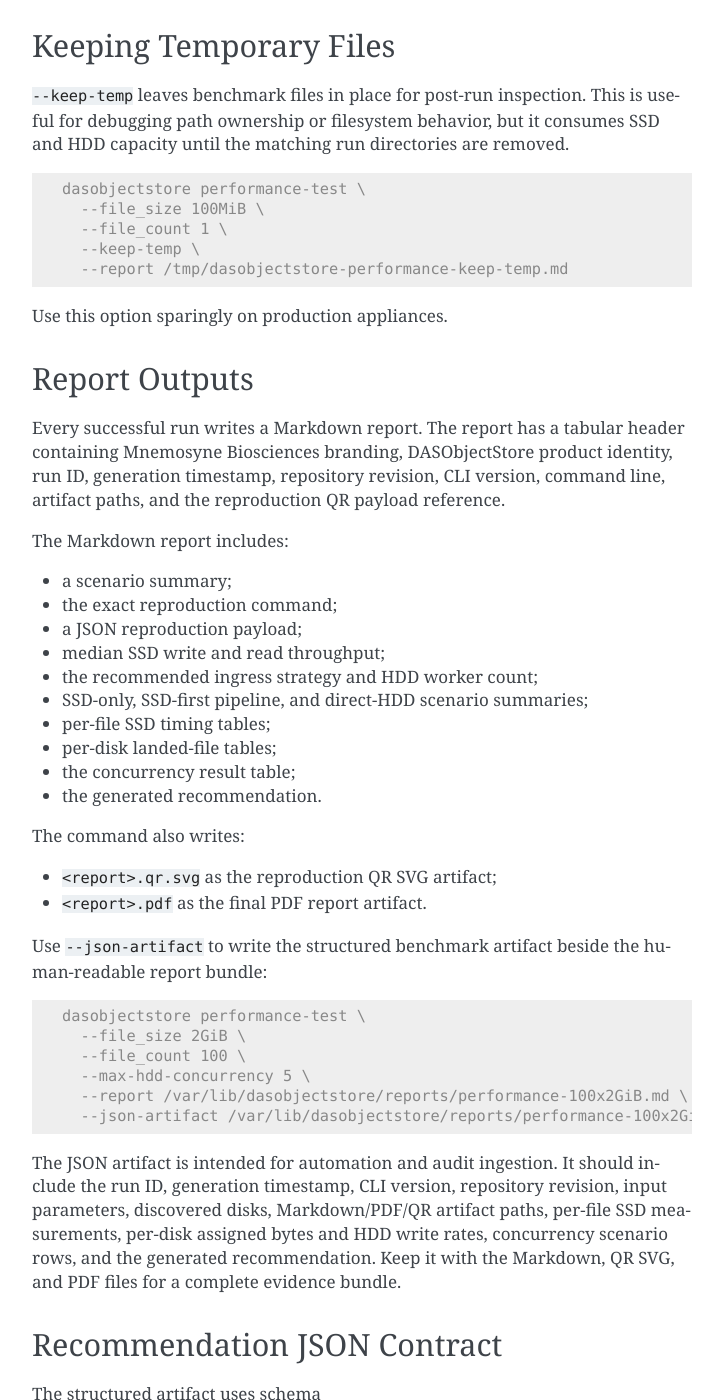
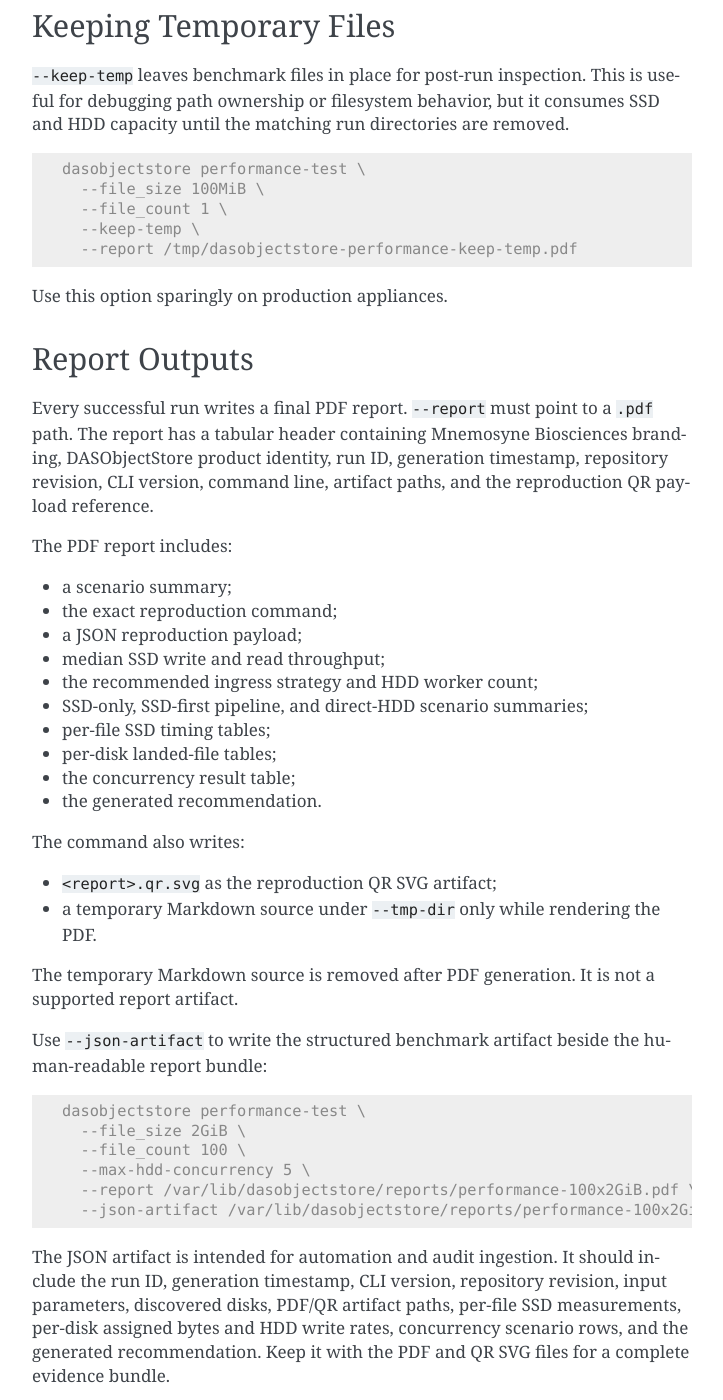
Before and after one commit to sagrudd/DASObjectStore, a Sphinx documentation site: the page built from docs/user/performance-test.rst, in a window 1280 px wide and 1400 px high, scrolled down 3682 px. Shown: the whole window, without its empty margins (388-1111 px from the left). Built offline with Sphinx 7.4.7, drawn with Linux system fonts in a browser that asks for light colours; some of the changed text lies outside the part shown.

Commit message:
Make performance reports PDF only

```diff
--- a/Cargo.toml
+++ b/Cargo.toml
@@ -15,7 +15,7 @@
 resolver = "2"
 
 [workspace.package]
-version = "0.4.1"
+version = "0.4.2"
 edition = "2021"
 license = "MPL-2.0"
 repository = "https://github.com/sagrudd/DASObjectStore"
--- a/docs/user/examples/performance-recommendation.v1.json
+++ b/docs/user/examples/performance-recommendation.v1.json
@@ -5,7 +5,7 @@
     "run_id": "dasobjectstore-performance-20260708T120000Z",
     "generated_at_utc": "2026-07-08T12:00:00Z",
     "repository_revision": "abc1234",
-    "cli_version": "0.3.8",
+    "cli_version": "0.4.2",
     "command": [
       "dasobjectstore",
       "performance-test",
@@ -26,7 +26,6 @@
       "keep_temp": false
     },
     "artifacts": {
-      "markdown_path": "/var/lib/dasobjectstore/reports/performance.md",
       "pdf_path": "/var/lib/dasobjectstore/reports/performance.pdf",
       "qr_path": "/var/lib/dasobjectstore/reports/performance.qr.svg",
       "json_path": "/var/lib/dasobjectstore/reports/performance.json"
--- a/docs/user/performance-test.rst
+++ b/docs/user/performance-test.rst
@@ -90,19 +90,18 @@
      --file_size 100MiB \
      --file_count 2 \
      --max-hdd-concurrency 2 \
-     --report /tmp/dasobjectstore-performance-smoke.md
+     --report /tmp/dasobjectstore-performance-smoke.pdf
 
-The command prints progress while it runs and finishes with the Markdown and PDF
-artifact paths:
+The command prints progress while it runs and finishes with the PDF report and
+JSON artifact paths:
 
 .. code-block:: text
 
-   Report: /tmp/dasobjectstore-performance-smoke.md
+   Report: /tmp/dasobjectstore-performance-smoke.pdf
    JSON: /tmp/dasobjectstore-performance-smoke.json
-   PDF: /tmp/dasobjectstore-performance-smoke.pdf
 
-The JSON and QR artifacts are written beside the Markdown report using the same
-base name unless an explicit JSON artifact path is supplied:
+The JSON and QR artifacts are written beside the PDF report using the same base
+name unless an explicit JSON artifact path is supplied:
 
 .. code-block:: text
 
@@ -120,7 +119,7 @@
      --file_size 2GiB \
      --file_count 100 \
      --max-hdd-concurrency 5 \
-     --report /var/lib/dasobjectstore/reports/performance-100x2GiB.md
+     --report /var/lib/dasobjectstore/reports/performance-100x2GiB.pdf
 
 To benchmark an existing folder instead of generated data, pass the source
 directory. The benchmark will explore the same SSD-only, SSD-first FIFO drain,
@@ -132,7 +131,7 @@
      --source /data/zymo_fecal_2025.05 \
      --max-hdd-concurrency 5 \
      --tui \
-     --report /var/lib/dasobjectstore/reports/performance-zymo-source.md \
+     --report /var/lib/dasobjectstore/reports/performance-zymo-source.pdf \
      --json-artifact /var/lib/dasobjectstore/reports/performance-zymo-source.json
 
 Use ``--tmp-dir`` when the default report location under ``/tmp`` is unsuitable:
@@ -143,7 +142,7 @@
      --file_size 1GiB \
      --file_count 20 \
      --tmp-dir /srv/dasobjectstore/tmp \
-     --report /var/lib/dasobjectstore/reports/performance-20x1GiB.md
+     --report /var/lib/dasobjectstore/reports/performance-20x1GiB.pdf
 
 Use ``--ssd-root`` only when testing a non-default prepared SSD root:
 
@@ -153,7 +152,7 @@
      --file_size 1GiB \
      --file_count 10 \
      --ssd-root /srv/dasobjectstore/ssd \
-     --report /var/lib/dasobjectstore/reports/performance-explicit-ssd.md
+     --report /var/lib/dasobjectstore/reports/performance-explicit-ssd.pdf
 
 Terminal View
 -------------
@@ -168,7 +167,7 @@
      --file_count 100 \
      --max-hdd-concurrency 5 \
      --tui \
-     --report /var/lib/dasobjectstore/reports/performance-100x2GiB.md
+     --report /var/lib/dasobjectstore/reports/performance-100x2GiB.pdf
 
 The TUI is an operator convenience for the same command. It should show the
 current benchmark phase, elapsed time, generated data volume, SSD write/read
@@ -188,19 +187,20 @@
      --file_size 100MiB \
      --file_count 1 \
      --keep-temp \
-     --report /tmp/dasobjectstore-performance-keep-temp.md
+     --report /tmp/dasobjectstore-performance-keep-temp.pdf
 
 Use this option sparingly on production appliances.
 
 Report Outputs
 --------------
 
-Every successful run writes a Markdown report. The report has a tabular header
-containing Mnemosyne Biosciences branding, DASObjectStore product identity, run
-ID, generation timestamp, repository revision, CLI version, command line,
-artifact paths, and the reproduction QR payload reference.
+Every successful run writes a final PDF report. ``--report`` must point to a
+``.pdf`` path. The report has a tabular header containing Mnemosyne Biosciences
+branding, DASObjectStore product identity, run ID, generation timestamp,
+repository revision, CLI version, command line, artifact paths, and the
+reproduction QR payload reference.
 
-The Markdown report includes:
+The PDF report includes:
 
 * a scenario summary;
 * the exact reproduction command;
@@ -216,7 +216,10 @@
 The command also writes:
 
 * ``<report>.qr.svg`` as the reproduction QR SVG artifact;
-* ``<report>.pdf`` as the final PDF report artifact.
+* a temporary Markdown source under ``--tmp-dir`` only while rendering the PDF.
+
+The temporary Markdown source is removed after PDF generation. It is not a
+supported report artifact.
 
 Use ``--json-artifact`` to write the structured benchmark artifact beside the
 human-readable report bundle:
@@ -227,23 +230,22 @@
      --file_size 2GiB \
      --file_count 100 \
      --max-hdd-concurrency 5 \
-     --report /var/lib/dasobjectstore/reports/performance-100x2GiB.md \
+     --report /var/lib/dasobjectstore/reports/performance-100x2GiB.pdf \
      --json-artifact /var/lib/dasobjectstore/reports/performance-100x2GiB.json
 
 The JSON artifact is intended for automation and audit ingestion. It should
 include the run ID, generation timestamp, CLI version, repository revision,
-input parameters, discovered disks, Markdown/PDF/QR artifact paths, per-file
-SSD measurements, per-disk assigned bytes and HDD write rates, concurrency
-scenario rows, and the generated recommendation. Keep it with the Markdown, QR
-SVG, and PDF files for a complete evidence bundle.
+input parameters, discovered disks, PDF/QR artifact paths, per-file SSD
+measurements, per-disk assigned bytes and HDD write rates, concurrency scenario
+rows, and the generated recommendation. Keep it with the PDF and QR SVG files
+for a complete evidence bundle.
 
 Recommendation JSON Contract
 ----------------------------
 
 The structured artifact uses schema
 ``dasobjectstore.performance_test.recommendation.v1``. It is the contract that
-future ingress planners should consume rather than scraping Markdown report
-tables.
+future ingress planners should consume rather than scraping PDF report tables.
 
 The artifact records:
 
@@ -263,7 +265,7 @@
   whether SSD readback appears limiting, and short rationale strings.
 
 Numeric byte counts and rates are emitted as JSON numbers in bytes and
-bytes-per-second. Display-friendly strings in the Markdown report are not a
+bytes-per-second. Display-friendly strings in the PDF report are not a
 substitute for these numeric fields. A representative contract fixture is
 maintained at
 ``docs/user/examples/performance-recommendation.v1.json``.
@@ -284,9 +286,9 @@
 Reproducibility Notes
 ---------------------
 
-Keep the Markdown, JSON, QR SVG, and PDF artifacts together. The Markdown report
-is the primary human-reviewable artifact, while the JSON artifact is the
-preferred machine-ingestion artifact.
+Keep the PDF, JSON, and QR SVG artifacts together. The PDF report is the
+primary human-reviewable artifact, while the JSON artifact is the preferred
+machine-ingestion artifact.
 
 For reproducible comparisons between runs:
 
--- a/package.json
+++ b/package.json
@@ -1,6 +1,6 @@
 {
   "name": "dasobjectstore",
-  "version": "0.4.1",
+  "version": "0.4.2",
   "private": true,
   "type": "module",
   "scripts": {
--- a/product-manifest.json
+++ b/product-manifest.json
@@ -3,7 +3,7 @@
   "product": {
     "id": "dasobjectstore",
     "name": "DASObjectStore",
-    "version": "0.4.1"
+    "version": "0.4.2"
   },
   "compatibility": {
     "min_synoptikon_version": "0.2.0",
```
Also changed, not shown: CHANGELOG.md (+8 -0 lines), 7 other files.
